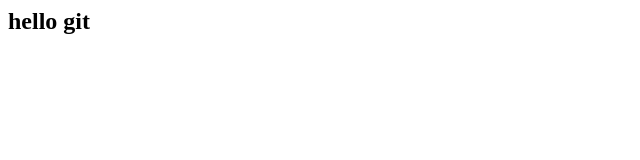
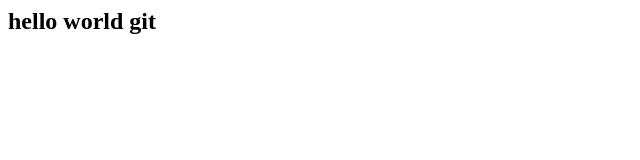
Before and after one commit to Sravanivishnuvardhan/gitpractice, a plain HTML site: page index.html in a window 1280 px wide. Shown: the whole page, without its empty margins (0-640 px from the left). Drawn offline with Linux system fonts and the light colour scheme.

Commit message:
Update index.html

```diff
--- a/index.html
+++ b/index.html
@@ -1,5 +1,5 @@
 <html>
 <body>
-<h2> hello git </h2>
+<h2> hello world git </h2>
 </body>
 </html>
```
